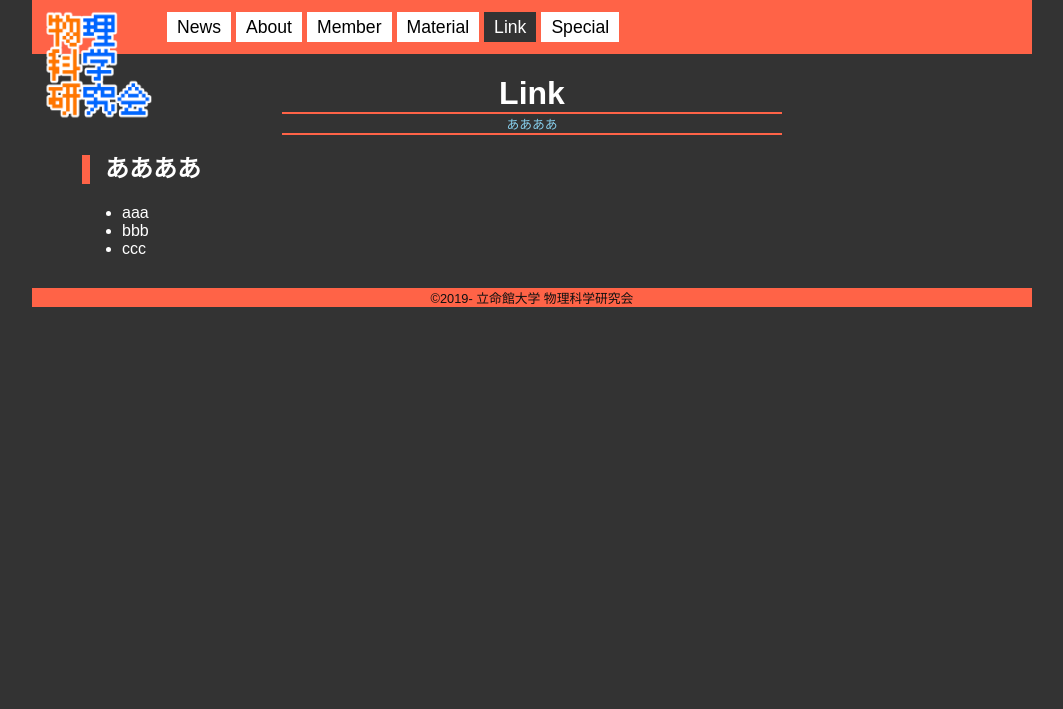
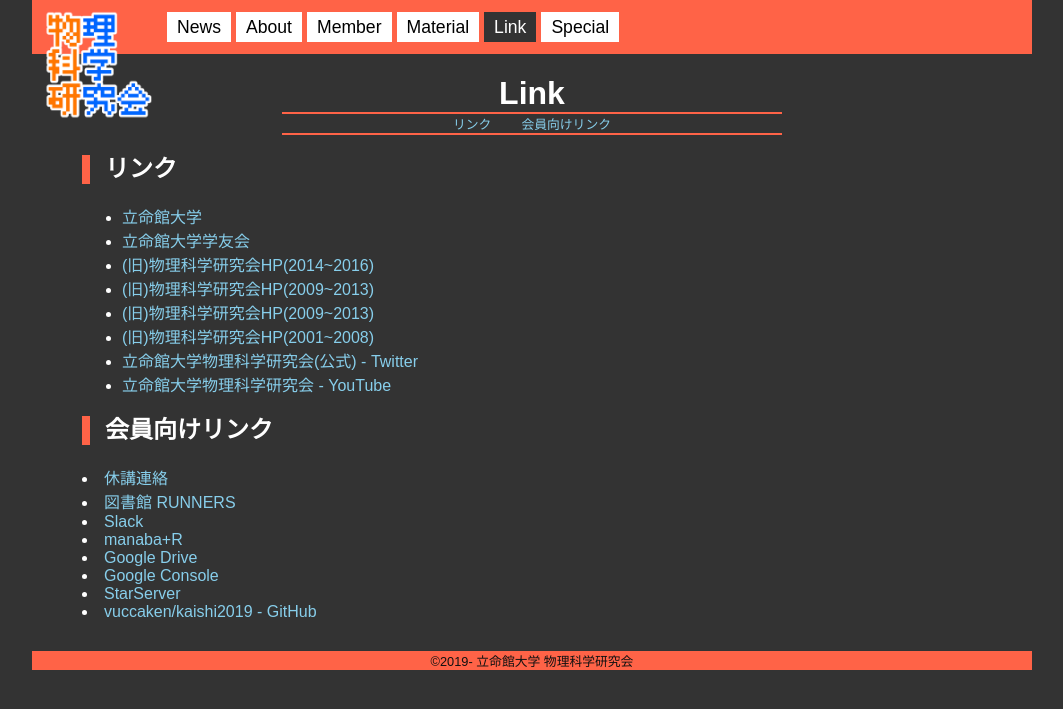
Before and after one commit to vuccaken/vuccaken.github.io, a Jekyll site: the page built from _pages/link.md, in a window 1280 px wide. Shown: the top 709 px of the page, without its empty margins (108-1171 px from the left). Built offline with Jekyll 4.4.1, drawn with Linux system fonts in a browser that asks for light colours; the table of contents is made by our own code.

Commit message:
Update link.md

```diff
--- a/_pages/link.md
+++ b/_pages/link.md
@@ -2,7 +2,27 @@
 title: Link
 ---
 
-## ああああ
-- aaa
-- bbb
-- ccc
+<!-- [link](URL){:target="_blank"} -->
+
+## リンク
+
+- [立命館大学](http://www.ritsumei.ac.jp)
+- [立命館大学学友会](http://www.ritsumei.club)
+- [(旧)物理科学研究会HP(2014~2016)](http://ritsmeibuturikagaku2014.web.fc2.com/index.html)
+- [(旧)物理科学研究会HP(2009~2013)](http://vuccaken.web.fc2.com)
+- [(旧)物理科学研究会HP(2009~2013)](http://vuccaken.web.fc2.com)
+- [(旧)物理科学研究会HP(2001~2008)](http://www.geocities.co.jp/CollegeLife-Club/9131/)
+- [立命館大学物理科学研究会(公式) - Twitter](https://twitter.com/vuccaken)
+- [立命館大学物理科学研究会 - YouTube](https://www.youtube.com/channel/UCKO7a5YVCnFAquUzLKeIrMg)
+
+
+## 会員向けリンク
+
+<li><a href="http://www.ritsumei.ac.jp/academic-affairs/status/" target="_blank">休講連絡</a></li>
+<li><a href="https://runners.ritsumei.ac.jp/opac/odr_stat/?lang=0" target="_blank">図書館 RUNNERS</a></li>
+<li><a href="https://r-physics.slack.com" target="_blank">Slack</a></li>
+<li><a href="https://ct.ritsumei.ac.jp/ct/home" target="_blank">manaba+R</a></li>
+<li><a href="https://drive.google.com/drive/u/1/my-drive" target="_blank">Google Drive</a></li>
+<li><a href="https://www.google.com/webmasters/tools/home?hl=ja" target="_blank">Google Console</a></li>
+<li><a href="https://secure.netowl.jp/starserver/panel/?action_user_index=true" target="_blank">StarServer</a></li>
+<li><a href="https://github.com/vuccaken/kaishi2019" target="_blank">vuccaken/kaishi2019 - GitHub</a></li>
```
